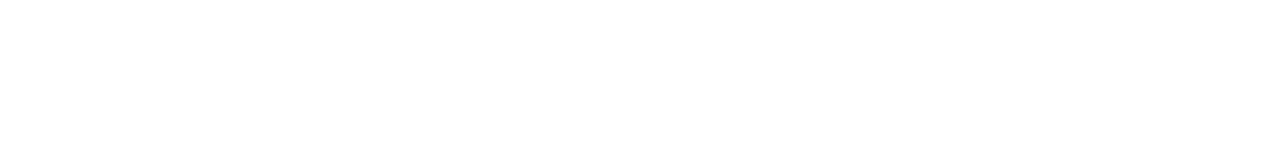
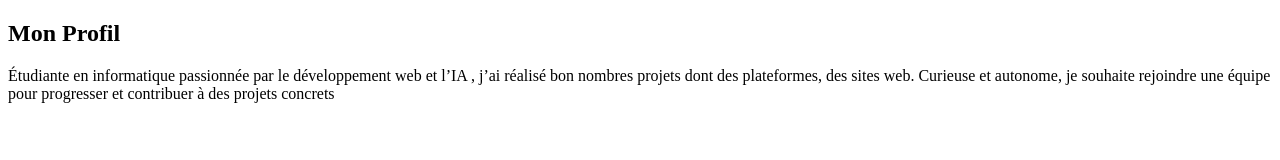
Before and after one commit to Aniyath03/mon-cv, a plain HTML site: page index.html in a window 1280 px wide. Drawn offline with Linux system fonts and the light colour scheme.

Commit message:
mise en place de la section description

```diff
--- a/index.html
+++ b/index.html
@@ -7,6 +7,12 @@
     <title>Document</title>
 </head>
 <body>
-
-</body>
+ <section class="rubrique" id="description">
+      <h2>Mon Profil</h2>
+      <div class="contenu">
+        <p>Étudiante en informatique passionnée par le développement web et l’IA , j’ai réalisé
+          bon nombres projets dont des plateformes, des sites web. Curieuse et autonome, je souhaite
+          rejoindre une équipe pour progresser et contribuer à des projets concrets</p>
+      </div>
+    </section></body>
 </html>
```
